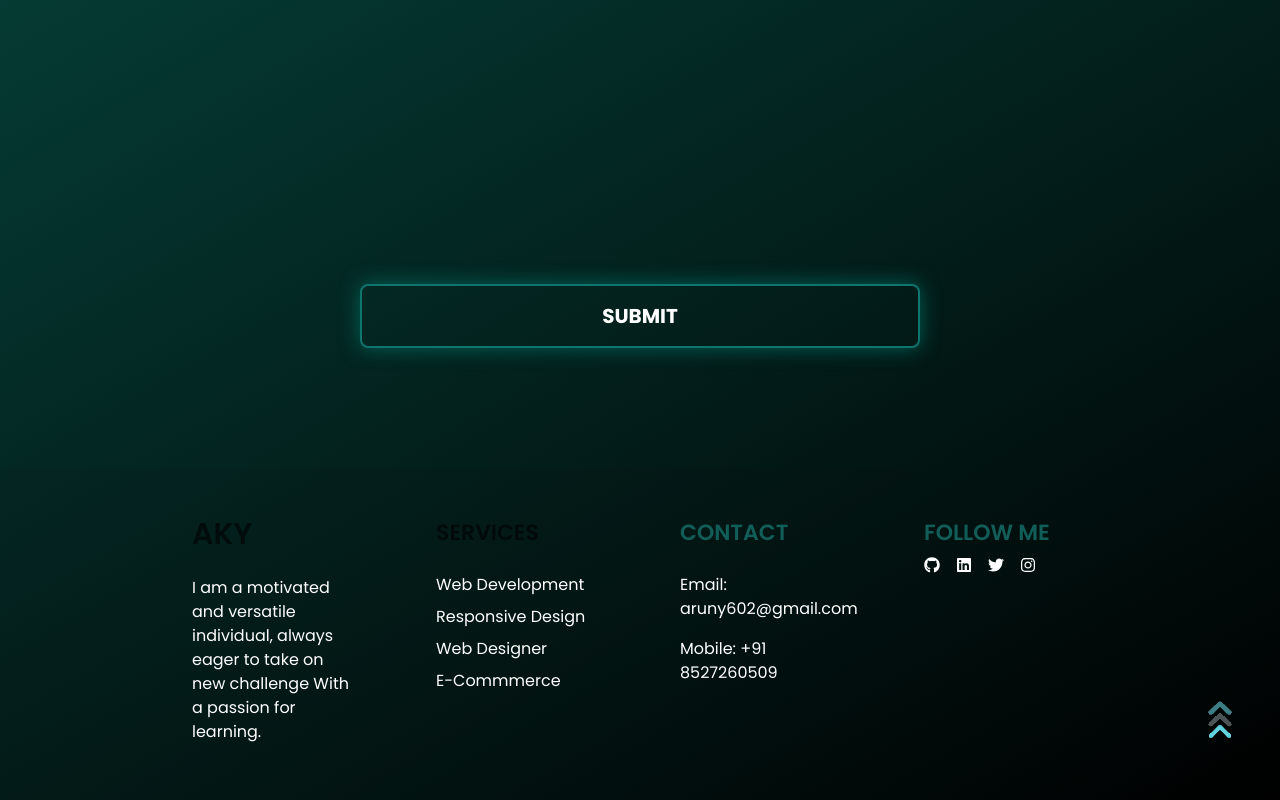
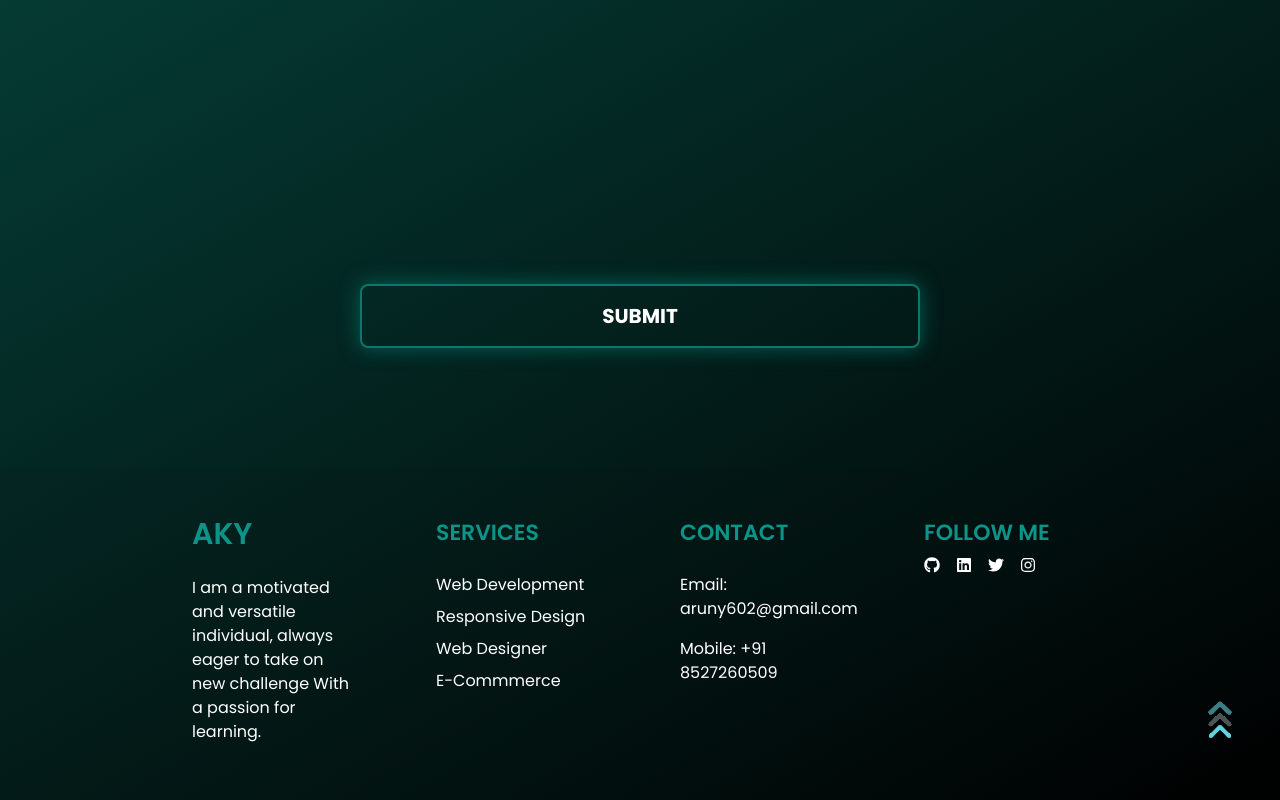
Before and after one commit to AK-Y/New-Portfolio, a React (Vite) app in the folder portfolio/: page / in a window 1280 px wide. Shown: the part 3904-4704 px from the top of the page. Built offline with nearby package versions, Linux system fonts and the light colour scheme.

Commit message:
Update Footer.jsx

```diff
--- a/portfolio/src/Components/Footer.jsx
+++ b/portfolio/src/Components/Footer.jsx
@@ -8,7 +8,7 @@ const Footer = () => {
         <div className="mb-4 md:mb-0">
           <a href="#">
             {" "}
-            <h1 className="text-3xl font-semibold text-black opacity-60 py-2 uppercase">
+            <h1 className="text-3xl font-semibold text-teal-600 py-2 uppercase">
               AKY
             </h1>
           </a>
@@ -19,7 +19,7 @@ const Footer = () => {
         </div>
 
         <div>
-          <h2 className="text-[22px] font-semibold text-black opacity-60 py-2 uppercase">
+          <h2 className="text-[22px] font-semibold text-teal-600 py-2 uppercase">
             Services
           </h2>
           <ul className="text-[16px] my-4 font-normal">
@@ -31,7 +31,7 @@ const Footer = () => {
         </div>
 
         <div className="mb-4 md:mb-0">
-          <h2 className="text-[22px] font-semibold text-teal-800 py-2 uppercase">
+          <h2 className="text-[22px] font-semibold text-teal-600 py-2 uppercase">
             Contact
           </h2>
           <p className="text-[16px] font-normal my-4">
@@ -41,30 +41,30 @@ const Footer = () => {
         </div>
 
         <div>
-          <h2 className="text-[22px] font-semibold text-teal-800 py-2 uppercase">
+          <h2 className="text-[22px] font-semibold text-teal-600 py-2 uppercase">
             Follow Me
           </h2>
           <div className="flex justify-center md:justify-normal space-x-4">
             <a
-              className="text-white hover:text-teal-800 glow rounded-full transition-all duration-150 ease-in-out"
+              className="text-white hover:text-teal-600 glow rounded-full transition-all duration-150 ease-in-out"
               href=""
             >
               <FaGithub />
             </a>
             <a
-              className="text-white hover:text-teal-800 glow rounded-full   transition-all duration-150 ease-in-out"
+              className="text-white hover:text-teal-600 glow rounded-full   transition-all duration-150 ease-in-out"
               href=""
             >
               <FaLinkedin />
             </a>
             <a
-              className="text-white hover:text-teal-800 glow rounded-full transition-all duration-150 ease-in-out"
+              className="text-white hover:text-teal-600 glow rounded-full transition-all duration-150 ease-in-out"
               href=""
             >
               <FaTwitter />
             </a>
             <a
-              className="text-white hover:text-teal-800 glow rounded-full transition-all duration-150 ease-in-out"
+              className="text-white hover:text-teal-600 glow rounded-full transition-all duration-150 ease-in-out"
               href=""
             >
               <FaInstagram />
```
